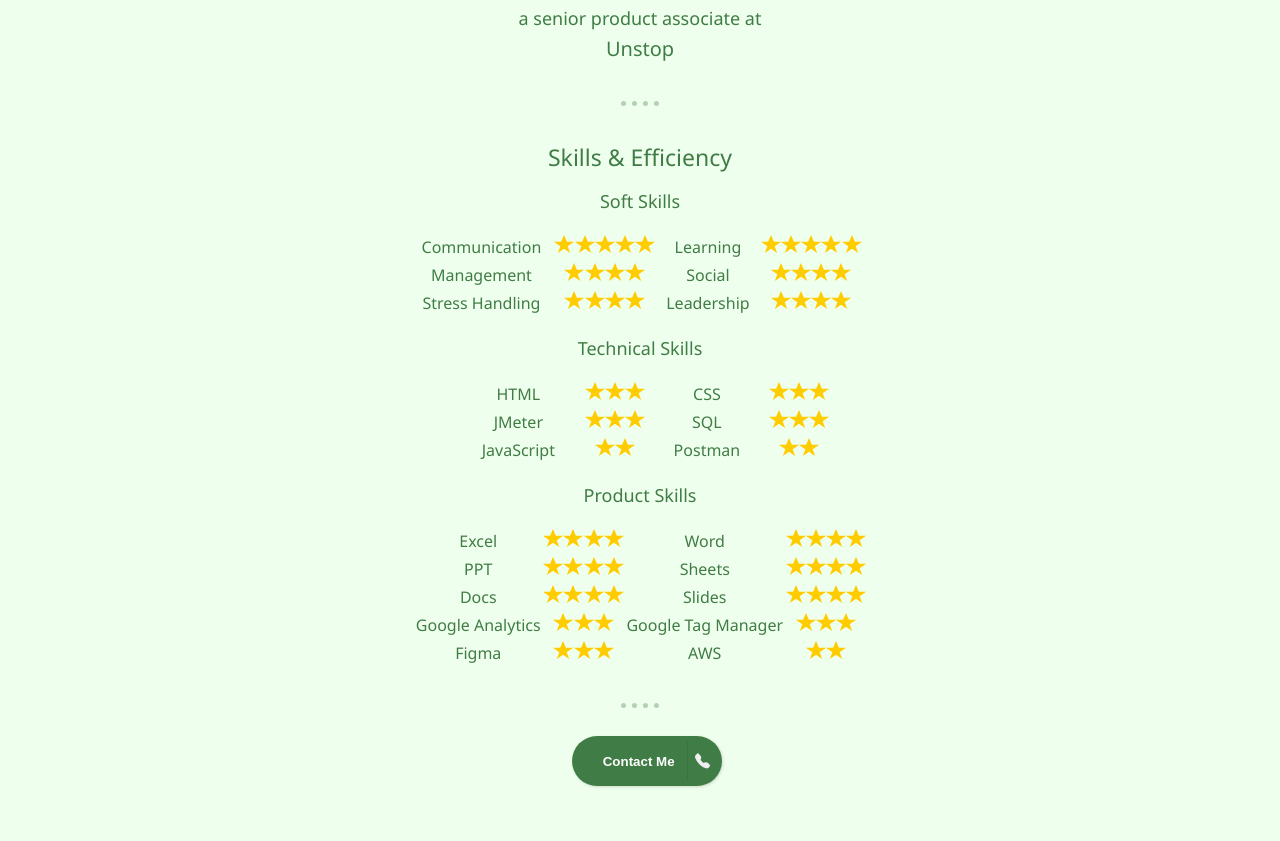
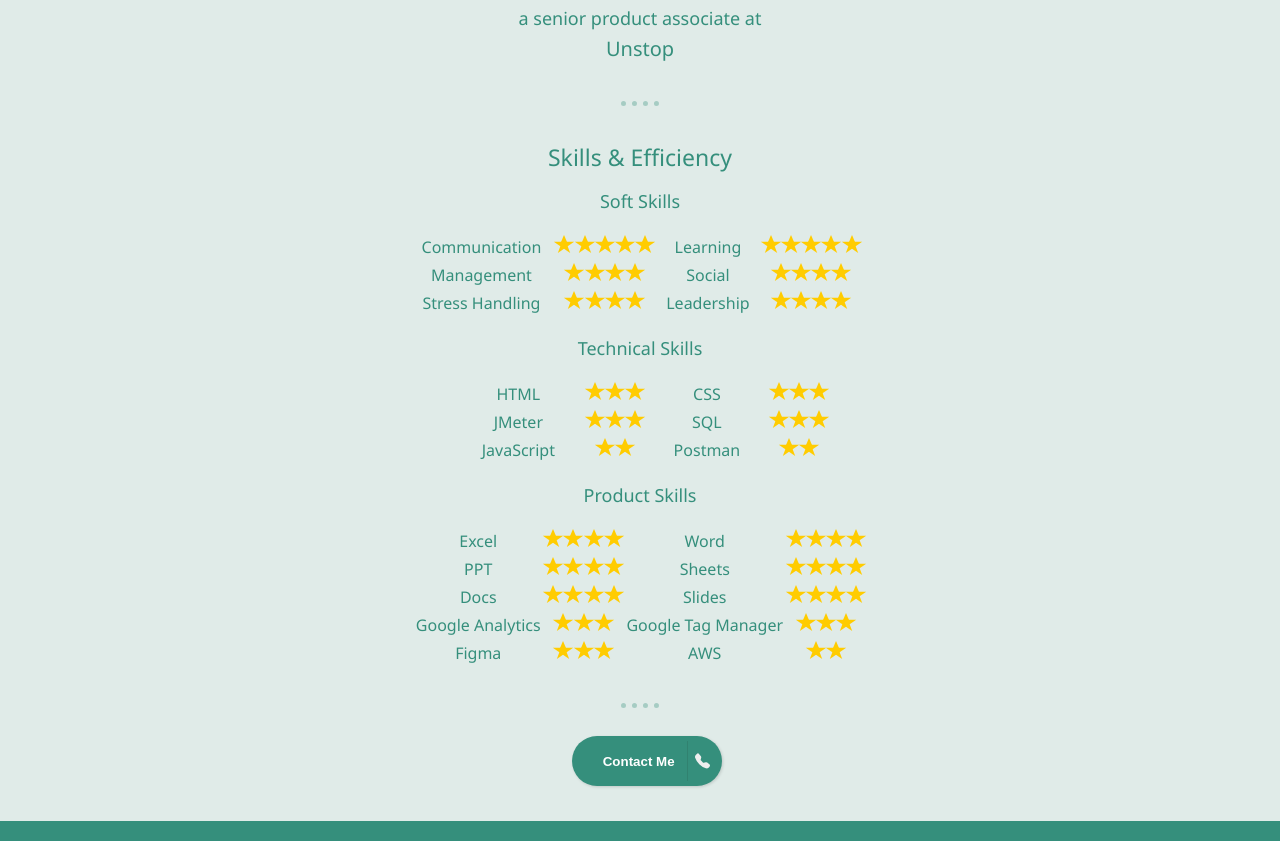
Before and after one commit to perfectgupta/intro, a plain HTML site: page index.html in a window 1280 px wide. Shown: the part 373-1214 px from the top of the page. Before the commit the page ends 1189 px from the top, so only its background shows below. Drawn offline with Linux system fonts and the light colour scheme.

Commit message:
main_taste

```diff
--- a/css/master.css
+++ b/css/master.css
@@ -1,6 +1,6 @@
 body {
     margin-top: 45px;
-    background-color: rgba(221, 255, 216, 0.444);
+    background-color: #e0ebe8;
     font-family: 'Segoe UI', Tahoma, Geneva, Verdana, sans-serif;
 }
 
@@ -9,7 +9,7 @@ hr {
     border-top-style: dotted;
     border-width: 5px;
     width: 3%;
-    border-color: #407c4557;
+    border-color: #358f7c57;
     margin-top: 35px;
     /* margin-bottom: 35px; */
     /* padding-top: 40px; */
@@ -30,15 +30,15 @@ hr:hover {
 
 .mainImage:hover {
     transform: scale(1.1);
-    filter: drop-shadow(0 0 0.55rem #407c457d);
+    filter: drop-shadow(0 0 0.55rem #358f7c7d);
 }
 
 img {
     text-align: center;
-    border: solid 5px #407c45;
+    border: solid 5px #358f7c;
     border-radius: 119px;
     width: 200px;
-    filter: drop-shadow(0 0 0.25rem #407c45);
+    filter: drop-shadow(0 0 0.25rem #358f7c);
 }
 
 .Intro {
@@ -47,7 +47,7 @@ img {
 
 .mainTitle {
     font-size: 65px;
-    color: #407c45;
+    color: #358f7c;
     text-decoration: none;
     font-family: 'Great Vibes', cursive;
 }
@@ -56,7 +56,7 @@ img {
     font-size: 18px;
     /* font-weight: 400; */
     line-height: 25px;
-    color: #407c45;
+    color: #358f7c;
     text-decoration: none;
     /* font-family: 'Brandon Grotesque Light', sans-serif; */
 }
@@ -65,7 +65,7 @@ img {
     font-size: 21px;
     /* font-weight: 400; */
     line-height: 25px;
-    color: #407c45;
+    color: #358f7c;
     text-decoration: none;
     /* font-family: 'Brandon Grotesque Light', sans-serif; */
 }
@@ -73,7 +73,7 @@ img {
 .Company {
     font-size: 20px;
     line-height: 35px;
-    color: #407c45;
+    color: #358f7c;
     text-decoration: none;
     /* font-family: 'Brandon Grotesque Light', sans-serif; */
 }
@@ -83,7 +83,7 @@ h2 {
     font-weight: 400;
     font-size: 23px;
     line-height: 25px;
-    color: #407c45;
+    color: #358f7c;
 }
 
 h3 {
@@ -91,7 +91,7 @@ h3 {
     font-weight: 400;
     font-size: 18px;
     line-height: 25px;
-    color: #407c45;
+    color: #358f7c;
 }
 
 h3:hover {
@@ -103,7 +103,7 @@ h3:hover {
     font-size: 18px;
     font-weight: 400;
     line-height: 25px;
-    color: #407c45;
+    color: #358f7c;
     text-decoration: none;
 }
 
@@ -111,7 +111,7 @@ table {
     text-align: center;
     width: 36%;
     margin-left: 32%;
-    color: #407c45;
+    color: #358f7c;
 }
 
 td:hover {
@@ -171,11 +171,11 @@ button {
 	cursor: pointer;
 	display: flex;
 	align-items: center;
-	background: #407c45;
+	background: #358f7c;
 	border: none;
 	border-radius: 30px;
 	box-shadow: 1px 1px 3px rgba(0, 0, 0, 0.15);
-	background: #407c45;
+	background: #358f7c;
     margin-left: 44.6%;
     margin-bottom: 30px;
 }
@@ -194,7 +194,7 @@ button .text {
 button .icon {
 	position: absolute;
     margin-left: -1px;
-	border-left: 1px solid #3b723f;
+	border-left: 1px solid #318270;
 	transform: translateX(110px);
 	height: 30px;
     padding: 5px;
@@ -210,7 +210,7 @@ button svg {
 }
 
 button:hover {
-	background: #6fca77;
+	background: #7dd5c2;
 }
 
 button:hover .text {
@@ -218,7 +218,7 @@ button:hover .text {
 }
 
 button:hover .icon {
-	width: 150px;
+	width: 130px;
 	border-left: none;
 	transform: translateX(0);
 }
@@ -226,3 +226,20 @@ button:hover .icon {
 button:focus {
 	outline: none;
 }
+
+.Linefooter {
+    border-top: 20px solid #358f7c;
+    width: 102%;
+    margin-bottom: -8px;
+    padding: 0px;
+    margin-left: -10px;
+}
+
+.Linefooter:hover {
+    border-top: 50px solid #358f7c;
+    width: 102%;
+    margin-bottom: -8px;
+    padding: 0px;
+    margin-left: -10px;
+    transition-duration: 0.3s;
+}
--- a/index.html
+++ b/index.html
@@ -326,4 +326,7 @@
             </button>
         </div>
     </body>
+    <footer>
+        <hr class="Linefooter">
+    </footer>
 </html>
```
